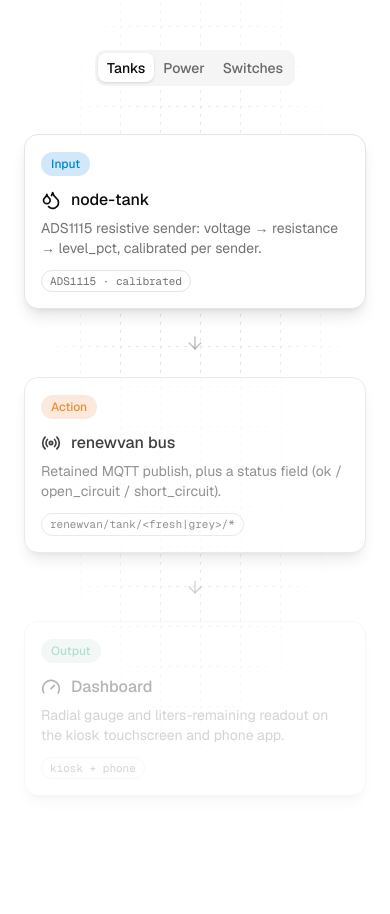
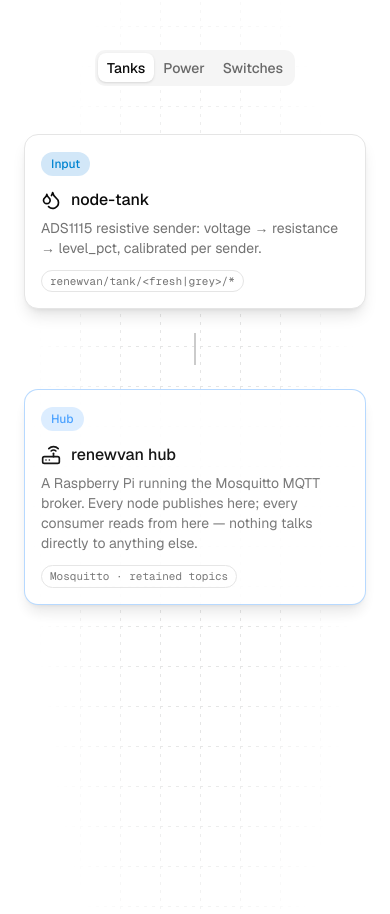
Before and after one commit to renewvan/renewvan.com, a Next.js app: page / in a window 390 px wide. Shown: the part 1078-1992 px from the top of the page. Before the commit the page ends 1970 px from the top, so only its background shows below. Built offline with nearby package versions, Linux system fonts and the light colour scheme.

Commit message:
Rework How it works as hub-and-spoke: node -> renewvan hub -> {Dashboard, Mobile}, matching Orion's Meeting Prep tree layout

```diff
--- a/components/how-it-works.tsx
+++ b/components/how-it-works.tsx
@@ -1,22 +1,21 @@
 "use client";
 
 import {
-  ArrowRight,
   BatteryCharging,
   Droplets,
-  Gauge,
   type LucideIcon,
   MonitorSmartphone,
-  Radio,
+  Router,
+  Smartphone,
   ToggleLeft,
 } from "lucide-react";
-import { Fragment, useEffect, useState } from "react";
+import { useEffect, useState } from "react";
 import { BackgroundPattern } from "@/components/background-pattern";
 import { Badge } from "@/components/ui/badge";
 import { Tabs, TabsContent, TabsList, TabsTrigger } from "@/components/ui/tabs";
 import { cn } from "@/lib/utils";
 
-type Category = "input" | "action" | "output";
+type Category = "input" | "hub" | "output";
 
 type Step = {
   category: Category;
@@ -29,91 +28,65 @@
 const CATEGORY_STYLE: Record<Category, string> = {
   input:
     "bg-[color-mix(in_oklab,var(--color-sky-600)20%,var(--background))] text-sky-600 dark:bg-[color-mix(in_oklab,var(--color-sky-400)20%,var(--background))] dark:text-sky-400",
-  action:
-    "bg-[color-mix(in_oklab,var(--color-amber-600)20%,var(--background))] text-amber-600 dark:bg-[color-mix(in_oklab,var(--color-amber-400)20%,var(--background))] dark:text-amber-400",
+  hub: "bg-[color-mix(in_oklab,var(--primary)20%,var(--background))] text-primary",
   output:
     "bg-[color-mix(in_oklab,var(--color-emerald-600)20%,var(--background))] text-emerald-600 dark:bg-[color-mix(in_oklab,var(--color-emerald-400)20%,var(--background))] dark:text-emerald-400",
 };
 
-const PIPELINES: Record<string, Step[]> = {
-  tanks: [
-    {
+const NODES: Record<string, Step> = {
+  tanks: {
     category: "input",
     icon: Droplets,
     title: "node-tank",
     description:
       "ADS1115 resistive sender: voltage → resistance → level_pct, calibrated per sender.",
-      meta: "ADS1115 · calibrated",
-    },
-    {
-      category: "action",
-      icon: Radio,
-      title: "renewvan bus",
-      description:
-        "Retained MQTT publish, plus a status field (ok / open_circuit / short_circuit).",
     meta: "renewvan/tank/<fresh|grey>/*",
   },
-    {
-      category: "output",
-      icon: Gauge,
-      title: "Dashboard",
-      description:
-        "Radial gauge and liters-remaining readout on the kiosk touchscreen and phone app.",
-      meta: "kiosk + phone",
-    },
-  ],
-  power: [
-    {
+  power: {
     category: "input",
     icon: BatteryCharging,
     title: "node-battery",
     description:
       "Remaps Victron's native Venus OS MQTT feed for the house battery bank — no new sensing.",
-      meta: "Victron Venus OS",
-    },
-    {
-      category: "action",
-      icon: Radio,
-      title: "renewvan bus",
-      description:
-        "Retained publish: state of charge, voltage, current, power, and temperature.",
     meta: "renewvan/battery/<id>/*",
   },
-    {
-      category: "output",
-      icon: Gauge,
-      title: "Dashboard",
-      description:
-        "SoC gauge, voltage/current/power/temperature readout, and a charge_state badge.",
-      meta: "kiosk + phone",
-    },
-  ],
-  switches: [
-    {
+  switches: {
     category: "input",
     icon: ToggleLeft,
     title: "node-relay",
     description:
       "ESP32 running ESPHome firmware, switching a binary on/off load like a light circuit.",
-      meta: "ESP32 · ESPHome",
-    },
-    {
-      category: "action",
-      icon: Radio,
-      title: "renewvan bus",
-      description: "Retained publish of the relay's current on/off state.",
     meta: "renewvan/relay/<id>/state",
   },
+};
+
+const HUB: Step = {
+  category: "hub",
+  icon: Router,
+  title: "renewvan hub",
+  description:
+    "A Raspberry Pi running the Mosquitto MQTT broker. Every node publishes here; every consumer reads from here — nothing talks directly to anything else.",
+  meta: "Mosquitto · retained topics",
+};
+
+const OUTPUTS: Step[] = [
   {
     category: "output",
     icon: MonitorSmartphone,
     title: "Dashboard",
     description:
-        "One row per relay with a read-only on/off indicator — no tap-to-toggle in v0.",
-      meta: "read-only",
+      'One responsive app for the 7" in-van kiosk touchscreen and a laptop browser — same live view.',
+    meta: "renewvan/dashboard",
   },
-  ],
-};
+  {
+    category: "output",
+    icon: Smartphone,
+    title: "Mobile",
+    description:
+      "Read-only phone app, checkable from outside the van without a browser.",
+    meta: "renewvan/mobile",
+  },
+];
 
 const TABS = [
   { value: "tanks", label: "Tanks" },
@@ -121,26 +94,14 @@
   { value: "switches", label: "Switches" },
 ] as const;
 
-function Pipeline({ steps }: { steps: Step[] }) {
-  const [revealed, setRevealed] = useState(1);
-
-  useEffect(() => {
-    setRevealed(1);
-    if (steps.length <= 1) return;
-    const id = setInterval(() => {
-      setRevealed((n) => (n >= steps.length ? 1 : n + 1));
-    }, 1400);
-    return () => clearInterval(id);
-  }, [steps]);
-
+function NodeCard({ step, visible }: { step: Step; visible: boolean }) {
+  const Icon = step.icon;
   return (
-    <div className="flex flex-col items-center gap-6 md:flex-row md:items-stretch md:justify-center">
-      {steps.map((step, i) => (
-        <Fragment key={step.title}>
     <div
       className={cn(
-              "w-full max-w-sm rounded-xl border bg-card p-4 text-left text-card-foreground shadow-lg transition-opacity duration-500 md:w-72",
-              i < revealed ? "opacity-100" : "opacity-30",
+        "w-full max-w-sm rounded-xl border bg-card p-4 text-left text-card-foreground shadow-lg transition-opacity duration-500 md:w-64",
+        step.category === "hub" && "border-primary/40",
+        visible ? "opacity-100" : "opacity-30",
       )}
     >
       <span
@@ -152,12 +113,10 @@
         {step.category}
       </span>
       <div className="flex items-center gap-2.5 font-medium">
-              <step.icon className="size-5" aria-hidden />
+        <Icon className="size-5" aria-hidden />
         {step.title}
       </div>
-            <p className="mt-1.5 text-sm text-muted-foreground">
-              {step.description}
-            </p>
+      <p className="mt-1.5 text-sm text-muted-foreground">{step.description}</p>
       <Badge
         variant="outline"
         className="mt-3 font-mono text-[11px] font-normal text-muted-foreground"
@@ -165,17 +124,53 @@
         {step.meta}
       </Badge>
     </div>
-          {i < steps.length - 1 && (
-            <ArrowRight
+  );
+}
+
+function Pipeline({ node }: { node: Step }) {
+  const [stage, setStage] = useState(1);
+
+  useEffect(() => {
+    const id = setInterval(() => {
+      setStage((s) => (s >= 3 ? 1 : s + 1));
+    }, 1400);
+    return () => clearInterval(id);
+  }, []);
+
+  return (
+    <div className="flex flex-col items-center gap-6 md:flex-row md:items-center md:justify-center">
+      <NodeCard step={node} visible={stage >= 1} />
+
+      <div
         className={cn(
-                "size-5 shrink-0 rotate-90 text-muted-foreground/40 transition-opacity duration-500 md:rotate-0",
-                i < revealed ? "opacity-100" : "opacity-0",
+          "h-8 w-0.5 bg-[color-mix(in_oklab,var(--foreground)20%,var(--background))] transition-opacity duration-500 md:h-0.5 md:w-10",
+          stage >= 2 ? "opacity-100" : "opacity-0",
         )}
-              aria-hidden
       />
+
+      <NodeCard step={HUB} visible={stage >= 2} />
+
+      <div className="flex flex-col gap-6 md:flex-row md:items-center">
+        <div
+          className={cn(
+            "h-8 w-0.5 bg-[color-mix(in_oklab,var(--foreground)20%,var(--background))] transition-opacity duration-500 md:h-0.5 md:w-10",
+            stage >= 3 ? "opacity-100" : "opacity-0",
           )}
-        </Fragment>
+        />
+        <div
+          className={cn(
+            "flex flex-col gap-6 transition-opacity duration-500 md:border-l-2 md:border-[color-mix(in_oklab,var(--foreground)20%,var(--background))] md:pl-6",
+            stage >= 3 ? "opacity-100" : "opacity-0",
+          )}
+        >
+          {OUTPUTS.map((output) => (
+            <div key={output.title} className="relative">
+              <span className="absolute top-1/2 -left-6 hidden h-0.5 w-6 bg-[color-mix(in_oklab,var(--foreground)20%,var(--background))] md:block" />
+              <NodeCard step={output} visible={stage >= 3} />
+            </div>
           ))}
+        </div>
+      </div>
     </div>
   );
 }
@@ -189,8 +184,8 @@
           How it works
         </h2>
         <p className="mx-auto mt-3 max-w-xl text-muted-foreground">
-          Every sensor and switch in the van normalizes onto one MQTT bus, then
-          shows up live on the dashboard — no cloud, no polling.
+          Every sensor and switch in the van publishes to one hub. The hub is
+          the only thing anything else talks to.
         </p>
         <Tabs defaultValue="tanks" className="mt-12">
           <TabsList className="mx-auto">
@@ -202,7 +197,7 @@
           </TabsList>
           {TABS.map((tab) => (
             <TabsContent key={tab.value} value={tab.value} className="pt-10">
-              <Pipeline steps={PIPELINES[tab.value]} />
+              <Pipeline node={NODES[tab.value]} />
             </TabsContent>
           ))}
         </Tabs>
```
Lines whose indentation alone changed are shown as unchanged.
